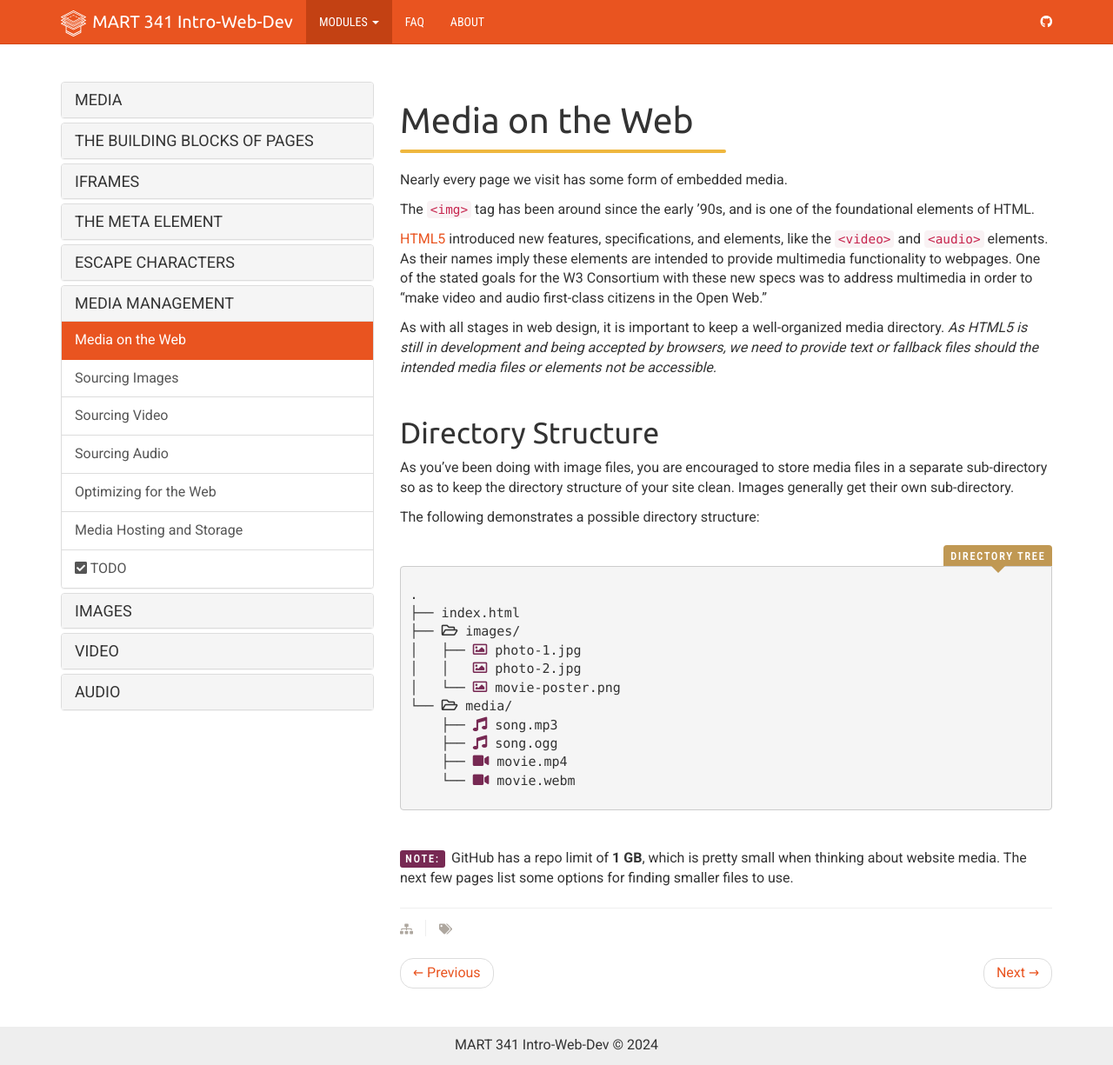
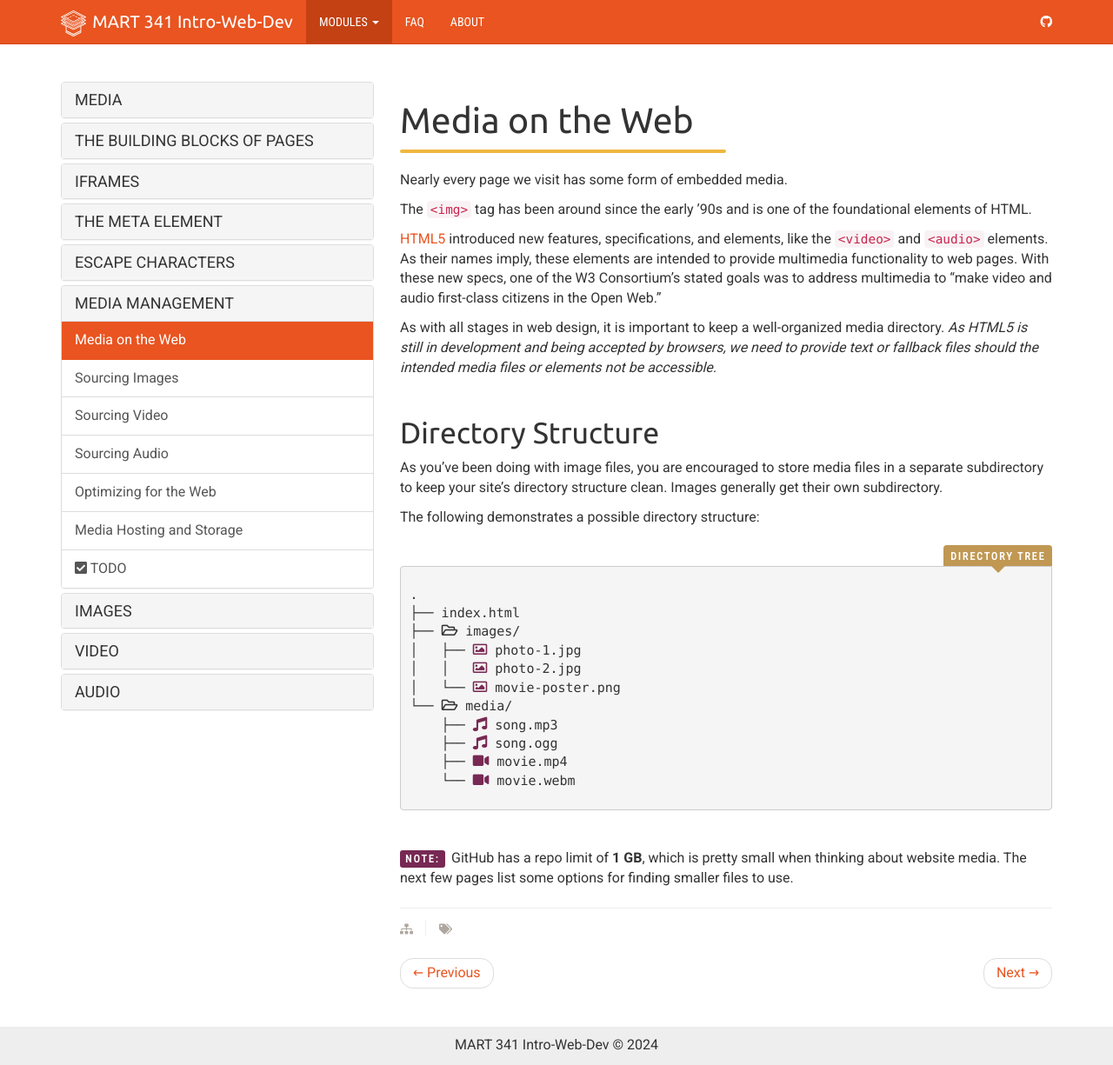
Before and after one commit to Montana-Media-Arts/webDesignFall2024, a Jekyll site: the page built from _docs/topic-07/05-media-mgmnt/page-01.md, in a window 1280 px wide and 1225 px high. Shown: the whole window at 87% size. Built offline with Jekyll 4.4.1, drawn with Linux system fonts in a browser that asks for light colours; nearby versions of some CDN libraries.

Commit message:
Update page-01.md

```diff
--- a/_docs/topic-07/05-media-mgmnt/page-01.md
+++ b/_docs/topic-07/05-media-mgmnt/page-01.md
@@ -8,16 +8,16 @@ permalink: /topic-07/media-about/
 
 Nearly every page we visit has some form of embedded media.
 
-The `<img>` tag has been around since the early '90s, and is one of the foundational elements of HTML.
+The `<img>` tag has been around since the early '90s and is one of the foundational elements of HTML.
 
-[HTML5](https://developer.mozilla.org/en-US/docs/Web/Guide/HTML/HTML5) introduced new features, specifications, and elements, like the  `<video>` and `<audio>` elements. As their names imply these elements are intended to provide multimedia functionality to webpages. One of the stated goals for the W3 Consortium with these new specs was to address multimedia in order to “make video and audio first-class citizens in the Open Web.”
+[HTML5](https://developer.mozilla.org/en-US/docs/Web/Guide/HTML/HTML5) introduced new features, specifications, and elements, like the  `<video>` and `<audio>` elements. As their names imply, these elements are intended to provide multimedia functionality to web pages. With these new specs, one of the W3 Consortium's stated goals was to address multimedia to “make video and audio first-class citizens in the Open Web.”
 
 As with all stages in web design, it is important to keep a well-organized media directory. _As HTML5 is still in development and being accepted by browsers, we need to provide text or fallback files should the intended media files or elements not be accessible._
 
 
 ## Directory Structure
 
-As you've been doing with image files, you are encouraged to store media files in a separate sub-directory so as to keep the directory structure of your site clean. Images generally get their own sub-directory.
+As you've been doing with image files, you are encouraged to store media files in a separate subdirectory to keep your site's directory structure clean. Images generally get their own subdirectory.
 
 The following demonstrates a possible directory structure:
 
```
